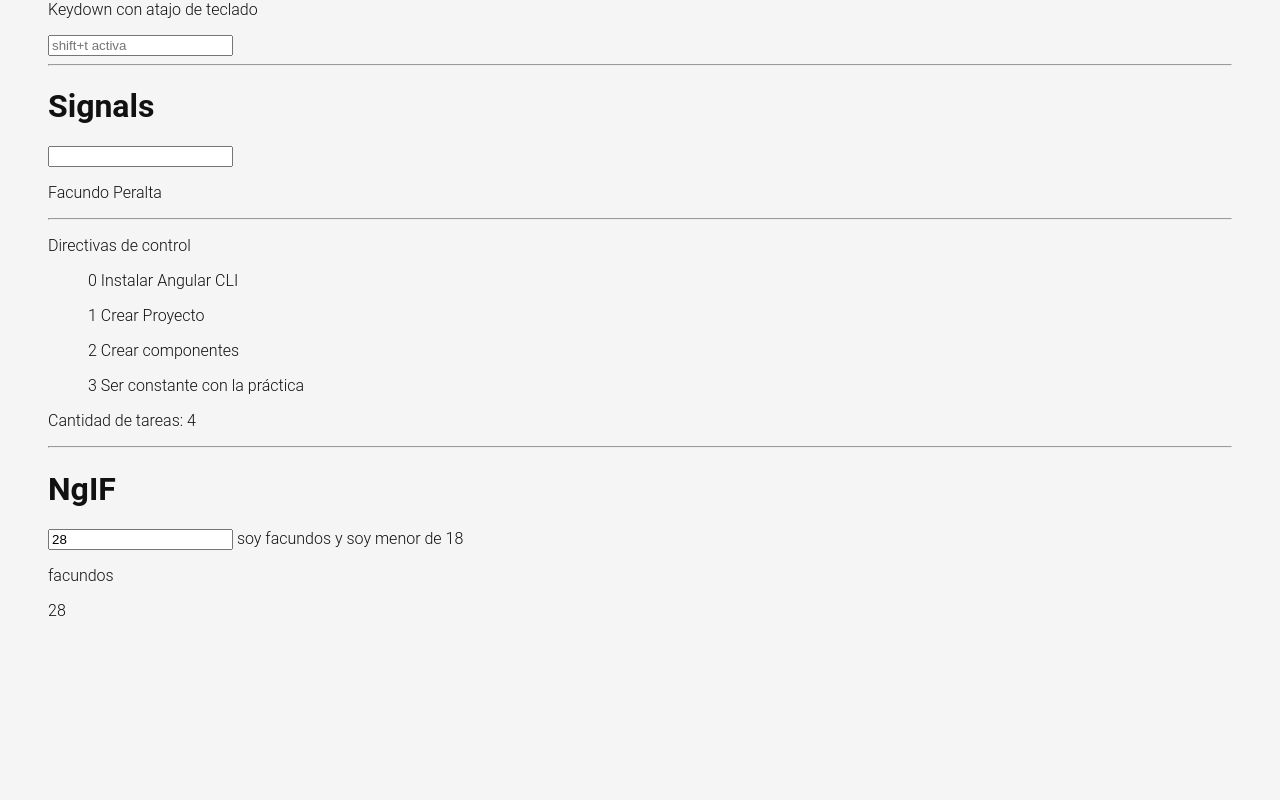
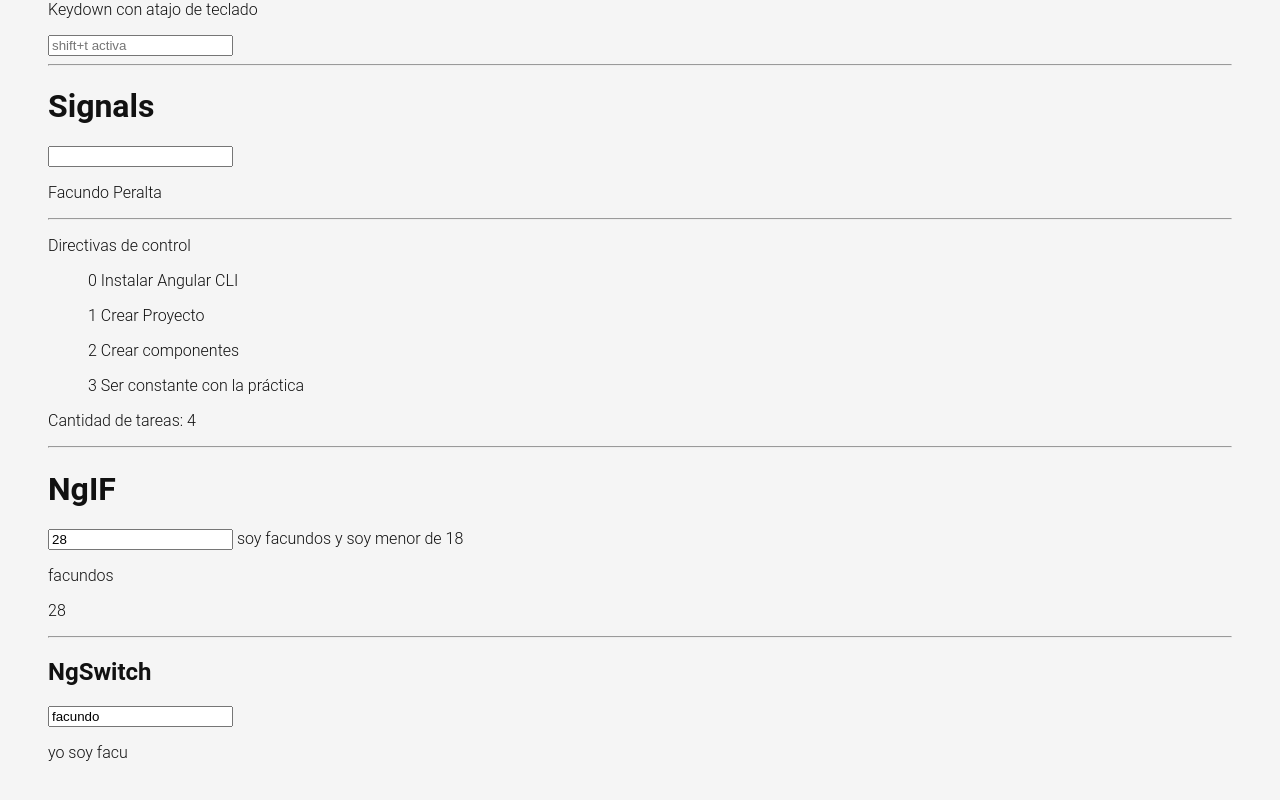
Before and after one commit to facuezeperalta/Angular17-, an Angular app in the folder todoapp/: page /labs in a window 1280 px wide. Shown: the part 1418-2218 px from the top of the page. Before the commit the page ends 2102 px from the top, so only its background shows below. Built offline with nearby package versions, Linux system fonts and the light colour scheme.

Commit message:
ngSwitch completado

```diff
--- a/todoapp/src/app/pages/home/home.component.html
+++ b/todoapp/src/app/pages/home/home.component.html
@@ -16,7 +16,7 @@
     <!-- This section should be hidden by default and shown when there are todos -->
     <pre>
       <code>
-        {{ tasks() | json}}
+
       </code>
     </pre>
     <section class="main">
@@ -63,7 +63,12 @@
     <!-- This footer should be hidden by default and shown when there are todos -->
     <footer class="footer">
       <!-- This should be `0 items left` by default -->
-      <span class="todo-count"><strong>{{ tasks().length }}</strong> items</span>
+      <span class="todo-count">
+        <strong>{{  tasks().length  }}</strong>
+
+      <span *ngIf="tasks().length ===1; else elseblock">item  </span>
+      <ng-template #elseblock>items  </ng-template>
+    </span>
       <!-- Remove this if you don't implement routing -->
       <ul class="filters">
         <li>
--- a/todoapp/src/app/pages/labs/labs.component.html
+++ b/todoapp/src/app/pages/labs/labs.component.html
@@ -56,4 +56,13 @@
   </ng-template>
   <p>{{usuario().name}}</p>
   <p>{{ usuario().age }}</p>
+  <hr>
+  <h2>NgSwitch</h2>
+  <input type="text" [value]="person().name" (change)="changeName($event)">
+  <div [ngSwitch]="person().name">
+    <p *ngSwitchCase="'facundo'"> yo soy facu </p>
+    <p *ngSwitchCase="'ezequiel'">yo soy eze</p>
+    <p *ngSwitchCase="'sofia'">yo soy sofia</p>
+    <p *ngSwitchDefault>no es nadie</p>
+  </div>
 </div>
--- a/todoapp/src/app/pages/labs/labs.component.ts
+++ b/todoapp/src/app/pages/labs/labs.component.ts
@@ -17,6 +17,10 @@ export class LabsComponent {
     "Crear componentes",
     "Ser constante con la práctica"
   ]);
+  person =signal({
+    name: "facundo",
+    age: 18
+  });
   name = signal("Facundo Peralta");
   age = 28;
   image = "https://s1.eestatic.com/2020/07/21/omicrono/hardware/fotografia-hardware-hardware_506960175_156187018_1706x960.jpg";
@@ -48,4 +52,14 @@ export class LabsComponent {
       }
     })
   }
+  changeName(event:Event){
+    const input = event.target as HTMLInputElement;
+    const newValue = input.value;
+    this.person.update(prevState => {
+      return{
+        ...prevState,
+        name: newValue
+      }
+    })
+  }
 }
```
